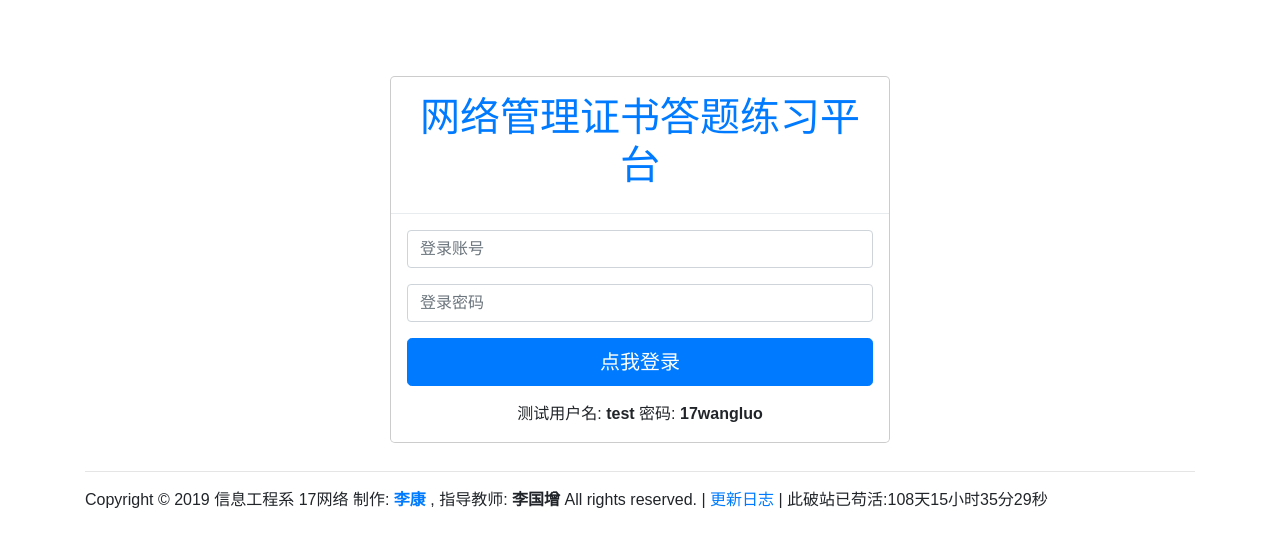
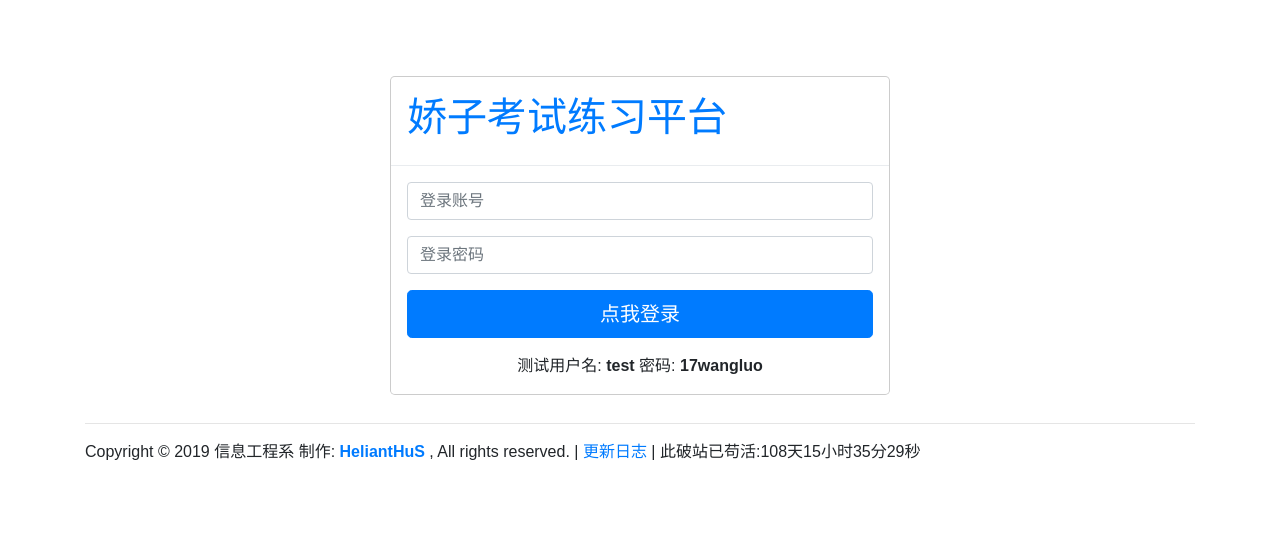
Before and after one commit to L-HeliantHuS/kaoshi_pingtai, a Django app: page /login/ in a window 1280 px wide. Shown: the top 547 px of the page. Run offline with Django 3.2, Linux system fonts and the light colour scheme; some libraries are stand-ins or nearby versions.

Commit message:
change base and login htmlfile

```diff
--- a/templates/base.html
+++ b/templates/base.html
@@ -9,7 +9,7 @@
         {% block title %}
 
         {% endblock %}
-    - 网络管理证书答题练习平台
+    - 娇子考试练习平台
     </title>
     <link rel="stylesheet" href="{% static "css/main.css" %}">
     <link rel="stylesheet" href="{% static "css/bootstrap.min.css" %}">
@@ -30,7 +30,7 @@
     <div class="container">
         <hr>
 
-            Copyright &copy; 2019 信息工程系 17网络 制作: <strong> <a href="https://space.bilibili.com/178530124">李康</a> </strong>, 指导教师: <strong>李国增</strong>  All rights reserved. | <a href="{% url 'bugs' %}">更新日志</a> | <span id="span_dt_dt"></span>
+            Copyright &copy; 2019 信息工程系 制作: <strong> <a href="https://space.bilibili.com/178530124">HeliantHuS</a> </strong>, All rights reserved. | <a href="{% url 'bugs' %}">更新日志</a> | <span id="span_dt_dt"></span>
         <br>
         <script>
             function show_date_time() {
--- a/templates/login.html
+++ b/templates/login.html
@@ -17,7 +17,7 @@
         <div class="modal-content">
 
             <div class="modal-header">
-                <h1 class="text-primary text-center">网络管理证书答题练习平台</h1>
+                <h1 class="text-primary text-center">娇子考试练习平台</h1>
             </div>
 
             <div class="modal-body">
```
